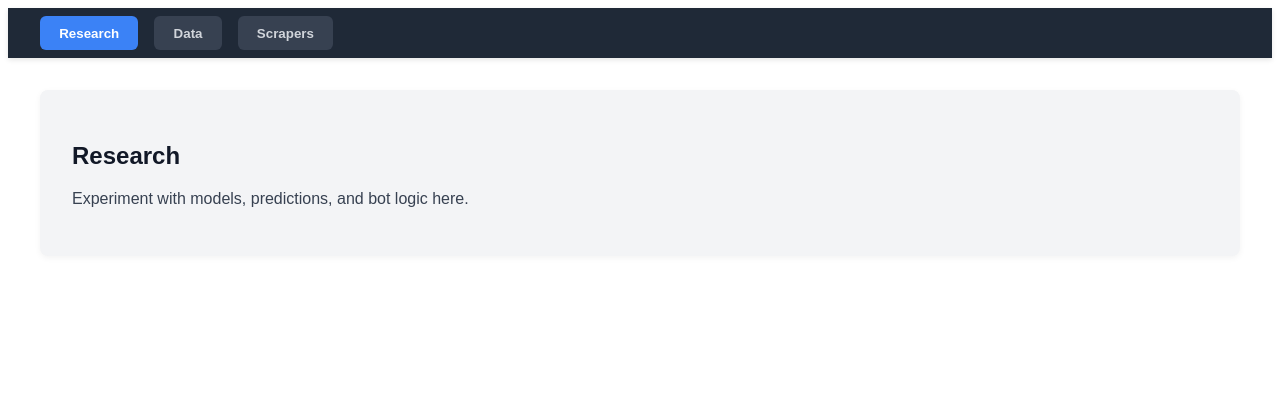
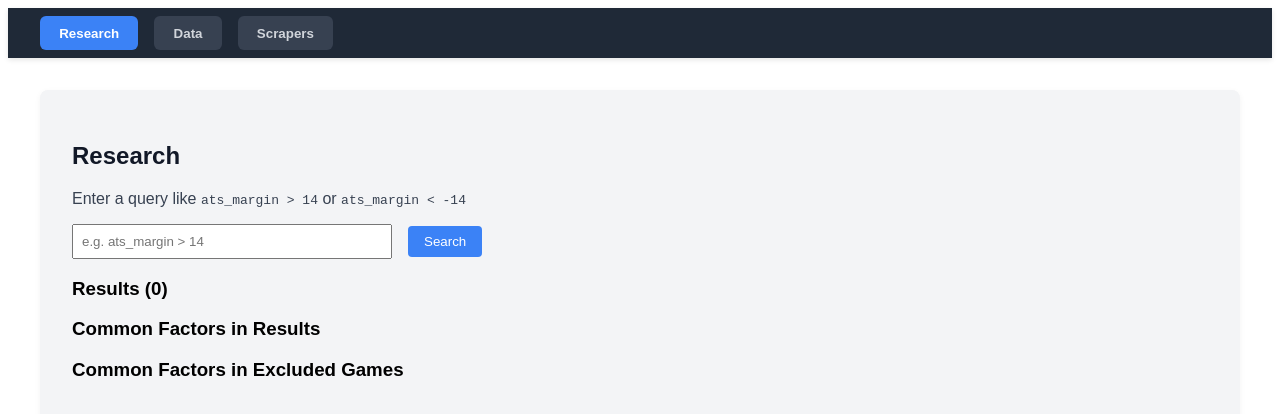
Before and after one commit to toinfinityandbeyond1/front-end, a React (Create React App) app: page /#/research in a window 1280 px wide. Shown: the top 414 px of the page. Built offline with nearby package versions, Linux system fonts and the light colour scheme.

Commit message:
added environment variables, and started adding Supabase integration

```diff
--- a/package.json
+++ b/package.json
@@ -4,6 +4,7 @@
   "version": "0.1.0",
   "private": true,
   "dependencies": {
+    "@supabase/supabase-js": "^2.79.0",
     "@testing-library/dom": "^10.4.1",
     "@testing-library/jest-dom": "^6.9.1",
     "@testing-library/react": "^16.3.0",
--- a/src/components/Research.jsx
+++ b/src/components/Research.jsx
@@ -1,8 +1,66 @@
-import React from "react";
+import React, { useState, useEffect } from "react";
+import { supabase } from "../supabaseClient";
 
 export default function Research() {
+  const [query, setQuery] = useState(""); // user input like "ats_margin > 14"
+  const [results, setResults] = useState([]);
+  const [commonFactors, setCommonFactors] = useState({});
+  const [excludedFactors, setExcludedFactors] = useState({});
+
+  // Fetch all games initially
+  const fetchAllGames = async () => {
+    const { data, error } = await supabase.from("games").select("*");
+    if (error) {
+      console.error(error);
+    } else {
+      return data;
+    }
+  };
+
+  const handleSearch = async () => {
+    const allGames = await fetchAllGames();
+
+    // Parse user query
+    // Example: "ats_margin > 14" → simple dynamic filter
+    let filteredGames = [];
+    try {
+      filteredGames = allGames.filter((game) => {
+        // Unsafe eval for demo purposes
+        return eval(`game.${query}`);
+      });
+    } catch (e) {
+      console.error("Error parsing query:", e);
+      return;
+    }
+    setResults(filteredGames);
+
+    // Find common factors
+    const allKeys = Object.keys(allGames[0] || {});
+    const common = {};
+    const excluded = {};
+
+    allKeys.forEach((key) => {
+      if (key === "id" || key === "date") return; // skip irrelevant
+      const valuesInIncluded = filteredGames.map((g) => g[key]);
+      const valuesInExcluded = allGames
+        .filter((g) => !filteredGames.includes(g))
+        .map((g) => g[key]);
+
+      // Common in included
+      const uniqueIncluded = [...new Set(valuesInIncluded)];
+      if (uniqueIncluded.length === 1) common[key] = uniqueIncluded[0];
+
+      // Common in excluded
+      const uniqueExcluded = [...new Set(valuesInExcluded)];
+      if (uniqueExcluded.length === 1) excluded[key] = uniqueExcluded[0];
+    });
+
+    setCommonFactors(common);
+    setExcludedFactors(excluded);
+  };
+
   return (
-    <section
+    <div
       style={{
         backgroundColor: "#f3f4f6",
         padding: "2rem",
@@ -11,7 +69,56 @@ export default function Research() {
       }}
     >
       <h2 style={{ color: "#111827" }}>Research</h2>
-      <p style={{ color: "#374151" }}>Experiment with models, predictions, and bot logic here.</p>
-    </section>
+      <p style={{ color: "#374151" }}>
+        Enter a query like <code>ats_margin &gt; 14</code> or <code>ats_margin &lt; -14</code>
+      </p>
+      <input
+        type="text"
+        value={query}
+        onChange={(e) => setQuery(e.target.value)}
+        placeholder="e.g. ats_margin > 14"
+        style={{ padding: "0.5rem", width: "300px", marginRight: "1rem" }}
+      />
+      <button
+        onClick={handleSearch}
+        style={{
+          padding: "0.5rem 1rem",
+          backgroundColor: "#3b82f6",
+          color: "white",
+          border: "none",
+          borderRadius: "4px",
+          cursor: "pointer",
+        }}
+      >
+        Search
+      </button>
+
+      <h3>Results ({results.length})</h3>
+      <ul>
+        {results.map((game) => (
+          <li key={game.id}>
+            {game.date}: ATS Margin = {game.ats_margin}, PPG = {game.ppg}, PPG Ranking = {game.ppg_ranking}
+          </li>
+        ))}
+      </ul>
+
+      <h3>Common Factors in Results</h3>
+      <ul>
+        {Object.entries(commonFactors).map(([key, value]) => (
+          <li key={key}>
+            {key}: {value}
+          </li>
+        ))}
+      </ul>
+
+      <h3>Common Factors in Excluded Games</h3>
+      <ul>
+        {Object.entries(excludedFactors).map(([key, value]) => (
+          <li key={key}>
+            {key}: {value}
+          </li>
+        ))}
+      </ul>
+    </div>
   );
 }
--- /dev/null
+++ b/src/supabaseClient.js
@@ -0,0 +1,5 @@
+import { createClient } from "@supabase/supabase-js";
+
+const supabaseUrl = "https://YOUR_SUPABASE_PROJECT_ID.supabase.co";
+const supabaseKey = "YOUR_ANON_KEY"; // safe for client read operations
+export const supabase = createClient(supabaseUrl, supabaseKey);
```
Also changed, not shown: 2 other files (tests, documents, lock files or other folders).
